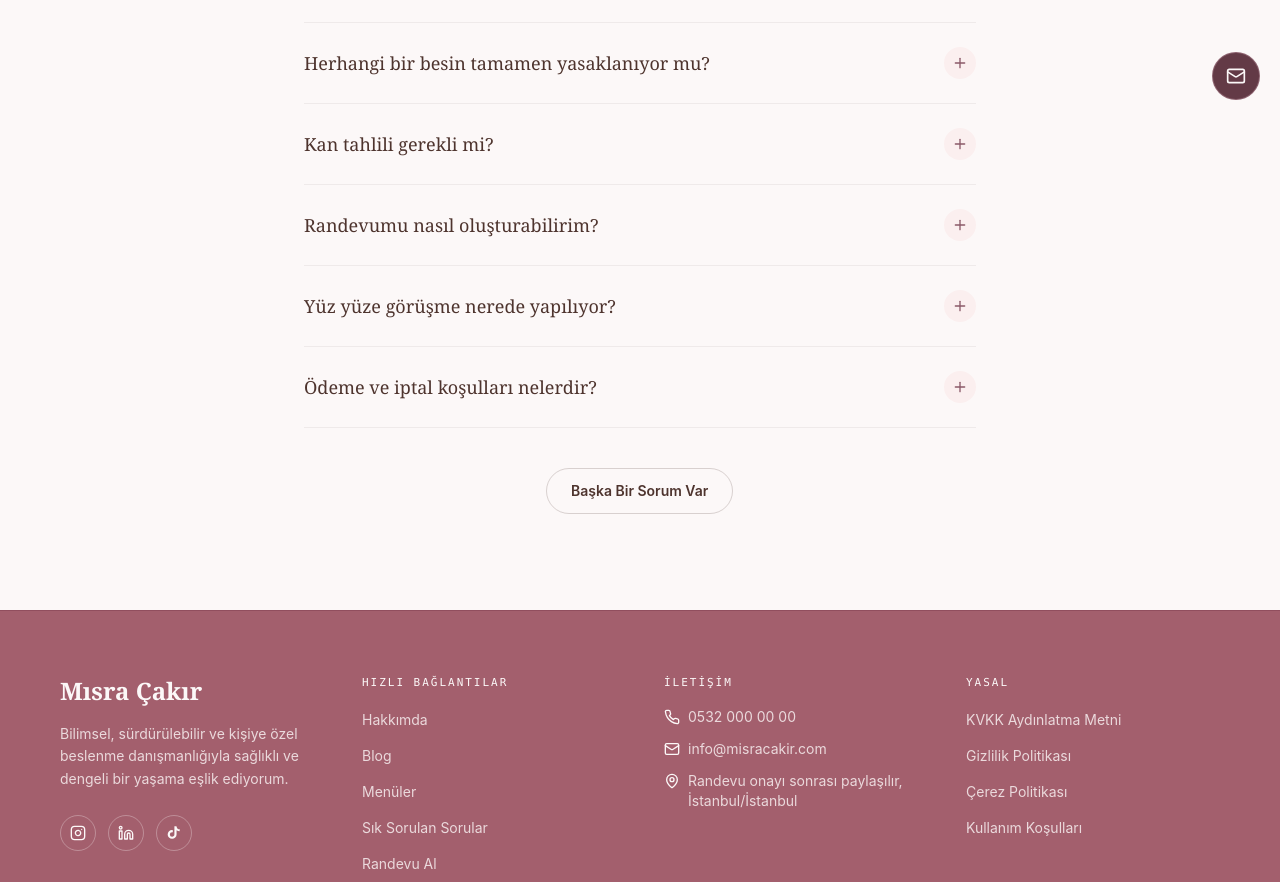
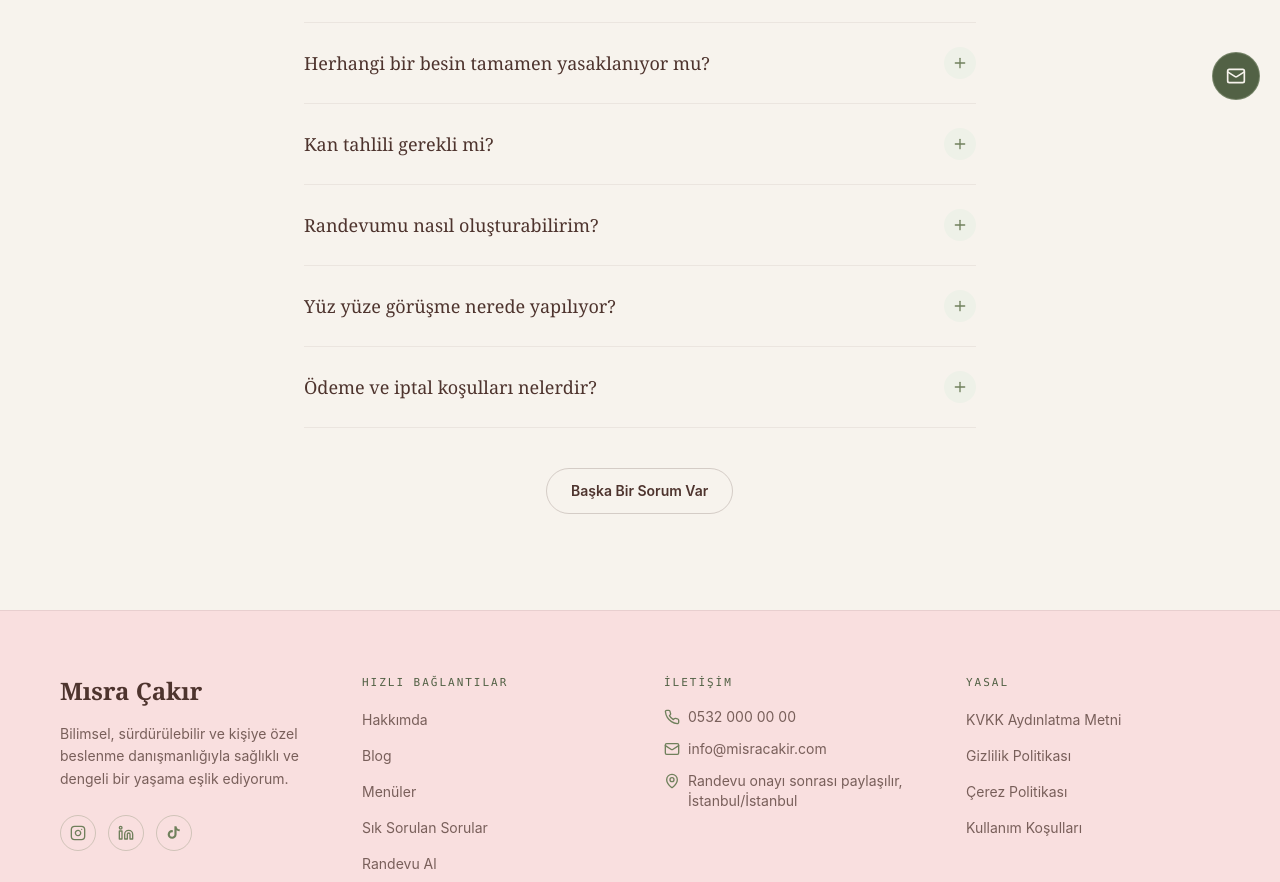
Before and after one commit to MehmetByrktr/dytmisracakir, a Next.js app: page /sss in a window 1280 px wide. Shown: the part 680-1562 px from the top of the page. Built offline with nearby package versions, Linux system fonts and the light colour scheme; no server answers.

Commit message:
Refine off-white surfaces and sage accents

```diff
--- a/src/app/globals.css
+++ b/src/app/globals.css
@@ -95,7 +95,7 @@ main {
 }
 
 footer svg {
-  color: theme('colors.porcelain') !important;
+  color: theme('colors.sage.DEFAULT') !important;
 }
 
 #ana-icerik.admin-main aside svg {
--- a/src/components/layout/Footer.tsx
+++ b/src/components/layout/Footer.tsx
@@ -6,13 +6,13 @@ import { footerLinks, site as defaultSite } from '@/data/site';
 export default function Footer({ siteData = defaultSite }: { siteData?: typeof defaultSite }) {
   const site = siteData;
   return (
-    <footer className="relative overflow-hidden border-t border-clay-deep bg-footer text-porcelain [&_.eyebrow]:text-porcelain">
+    <footer className="relative overflow-hidden border-t border-cream-line bg-footer text-ink [&_.eyebrow]:text-sage-700">
       <div className="container-site grid gap-12 py-16 sm:grid-cols-2 lg:grid-cols-4">
         <div>
-          <Link href="/" className="font-display text-2xl font-semibold text-porcelain">
+          <Link href="/" className="font-display text-2xl font-semibold text-ink">
             {site.name}
           </Link>
-          <p className="mt-4 max-w-xs text-sm leading-relaxed text-porcelain/80">
+          <p className="mt-4 max-w-xs text-sm leading-relaxed text-ink/75">
             {site.footerDescription}
           </p>
           <div className="mt-6 flex gap-3">
@@ -27,7 +27,7 @@ export default function Footer({ siteData = defaultSite }: { siteData?: typeof d
                 target="_blank"
                 rel="noopener noreferrer"
                 aria-label={label}
-                className="flex h-9 w-9 items-center justify-center rounded-full border border-porcelain/30 text-porcelain transition-colors hover:border-porcelain hover:bg-porcelain/10"
+                className="flex h-9 w-9 items-center justify-center rounded-full border border-sage/30 text-sage transition-colors hover:border-sage-700 hover:bg-white/40"
               >
                 <Icon className="h-4 w-4" />
               </a>
@@ -40,7 +40,7 @@ export default function Footer({ siteData = defaultSite }: { siteData?: typeof d
           <ul className="space-y-3">
             {footerLinks.quick.map((l) => (
               <li key={l.href}>
-                <Link href={l.href} className="text-sm text-porcelain/80 transition-colors hover:text-porcelain">
+                <Link href={l.href} className="text-sm text-ink/75 transition-colors hover:text-ink">
                   {l.label}
                 </Link>
               </li>
@@ -50,21 +50,21 @@ export default function Footer({ siteData = defaultSite }: { siteData?: typeof d
 
         <div>
           <h3 className="eyebrow mb-4">İletişim</h3>
-          <ul className="space-y-3 text-sm text-porcelain/80">
+          <ul className="space-y-3 text-sm text-ink/75">
             <li className="flex items-start gap-2">
-              <Phone className="mt-0.5 h-4 w-4 shrink-0 text-porcelain" />
-              <a href={`tel:${site.phone}`} className="hover:text-clay">
+              <Phone className="mt-0.5 h-4 w-4 shrink-0 text-sage" />
+              <a href={`tel:${site.phone}`} className="hover:text-sage-700">
                 {site.phoneDisplay}
               </a>
             </li>
             <li className="flex items-start gap-2">
-              <Mail className="mt-0.5 h-4 w-4 shrink-0 text-porcelain" />
-              <a href={`mailto:${site.email}`} className="hover:text-clay">
+              <Mail className="mt-0.5 h-4 w-4 shrink-0 text-sage" />
+              <a href={`mailto:${site.email}`} className="hover:text-sage-700">
                 {site.email}
               </a>
             </li>
             <li className="flex items-start gap-2">
-              <MapPin className="mt-0.5 h-4 w-4 shrink-0 text-porcelain" />
+              <MapPin className="mt-0.5 h-4 w-4 shrink-0 text-sage" />
               <span>
                 {site.address.street}, {site.address.district}/{site.address.city}
               </span>
@@ -77,7 +77,7 @@ export default function Footer({ siteData = defaultSite }: { siteData?: typeof d
           <ul className="space-y-3">
             {footerLinks.legal.map((l) => (
               <li key={l.href}>
-                <Link href={l.href} className="text-sm text-porcelain/80 transition-colors hover:text-porcelain">
+                <Link href={l.href} className="text-sm text-ink/75 transition-colors hover:text-ink">
                   {l.label}
                 </Link>
               </li>
@@ -86,8 +86,8 @@ export default function Footer({ siteData = defaultSite }: { siteData?: typeof d
         </div>
       </div>
 
-      <div className="border-t border-porcelain/20 py-6">
-        <p className="container-site text-center text-xs text-porcelain/65">
+      <div className="border-t border-ink/15 py-6">
+        <p className="container-site text-center text-xs text-ink/60">
           © {new Date().getFullYear()} {site.name}. Tüm hakları saklıdır.
         </p>
       </div>
--- a/tailwind.config.ts
+++ b/tailwind.config.ts
@@ -7,24 +7,24 @@ const config: Config = {
       colors: {
         white: '#FCF8F8',
         porcelain: '#FCF8F8',
-        card: '#F9DFDF',
-        footer: '#A35F6D',
+        card: '#FCF8F8',
+        footer: '#F9DFDF',
         cream: {
-          DEFAULT: '#FCF8F8',
-          deep: '#FBEFEF',
+          DEFAULT: '#F7F3ED',
+          deep: '#F2ECE7',
           line: '#E8CFCF',
         },
         sage: {
-          50: '#FBEFEF',
-          100: '#F9DFDF',
-          300: '#C99CAA',
-          DEFAULT: '#8B5968',
-          600: '#754653',
-          700: '#633A46',
+          50: '#EEF1E8',
+          100: '#DDE5D5',
+          300: '#A7B599',
+          DEFAULT: '#70805C',
+          600: '#627252',
+          700: '#526145',
         },
         clay: {
-          DEFAULT: '#F5AFAF',
-          soft: '#F9DFDF',
+          DEFAULT: '#F9DFDF',
+          soft: '#FBEFEF',
           deep: '#914E5E',
         },
         illusion: {
@@ -56,7 +56,7 @@ const config: Config = {
       keyframes: {
         marquee: { '0%': { transform: 'translateX(0)' }, '100%': { transform: 'translateX(-50%)' } },
         floaty: { '0%, 100%': { transform: 'translateY(0) rotate(0deg)' }, '50%': { transform: 'translateY(-10px) rotate(2deg)' } },
-        pulseSoft: { '0%, 100%': { boxShadow: '0 0 0 0 rgba(245,175,175,0.48)' }, '50%': { boxShadow: '0 0 0 10px rgba(245,175,175,0)' } },
+        pulseSoft: { '0%, 100%': { boxShadow: '0 0 0 0 rgba(249,223,223,0.70)' }, '50%': { boxShadow: '0 0 0 10px rgba(249,223,223,0)' } },
       },
       animation: { marquee: 'marquee 28s linear infinite', floaty: 'floaty 6s ease-in-out infinite', 'pulse-soft': 'pulseSoft 2.6s ease-in-out infinite' },
     },
```
